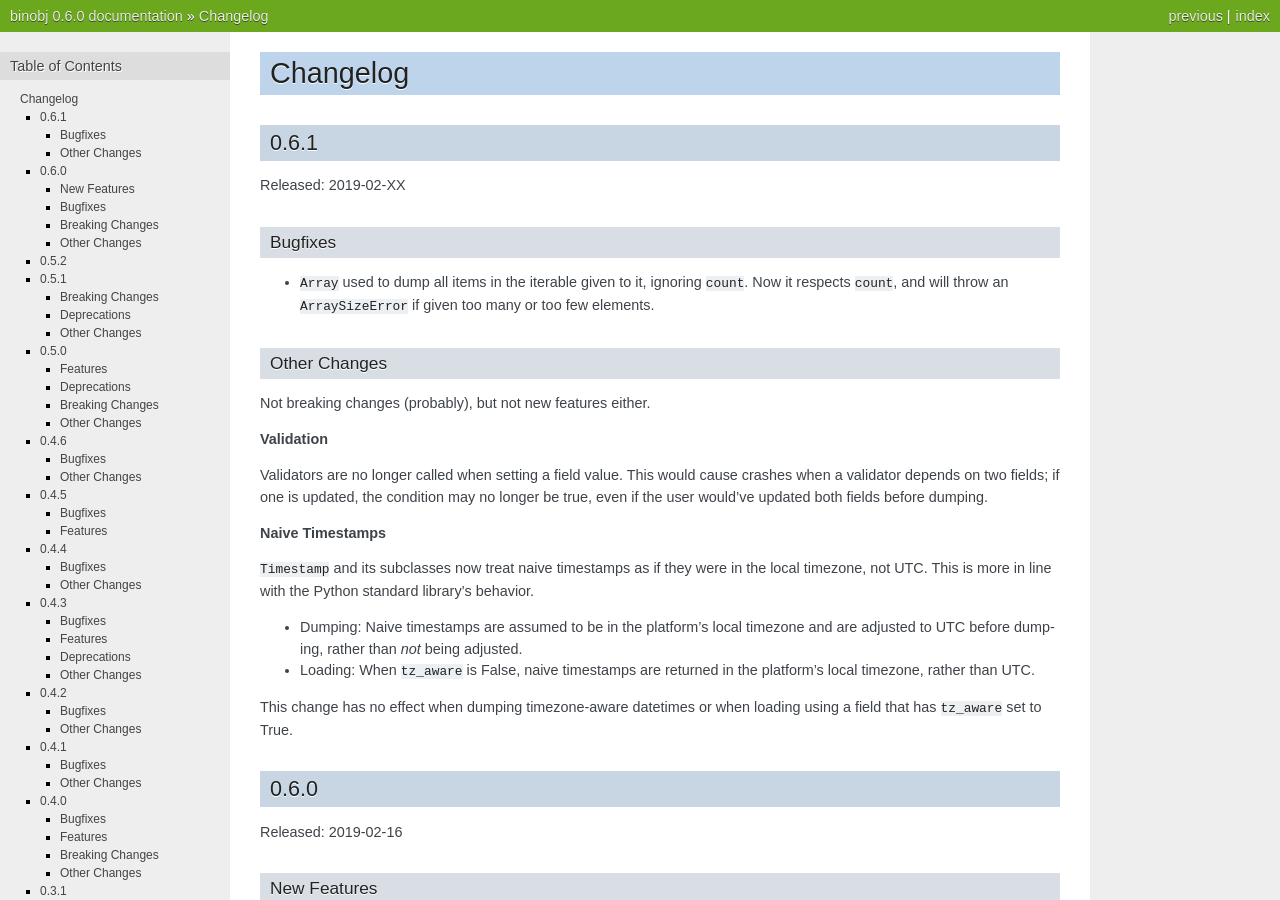
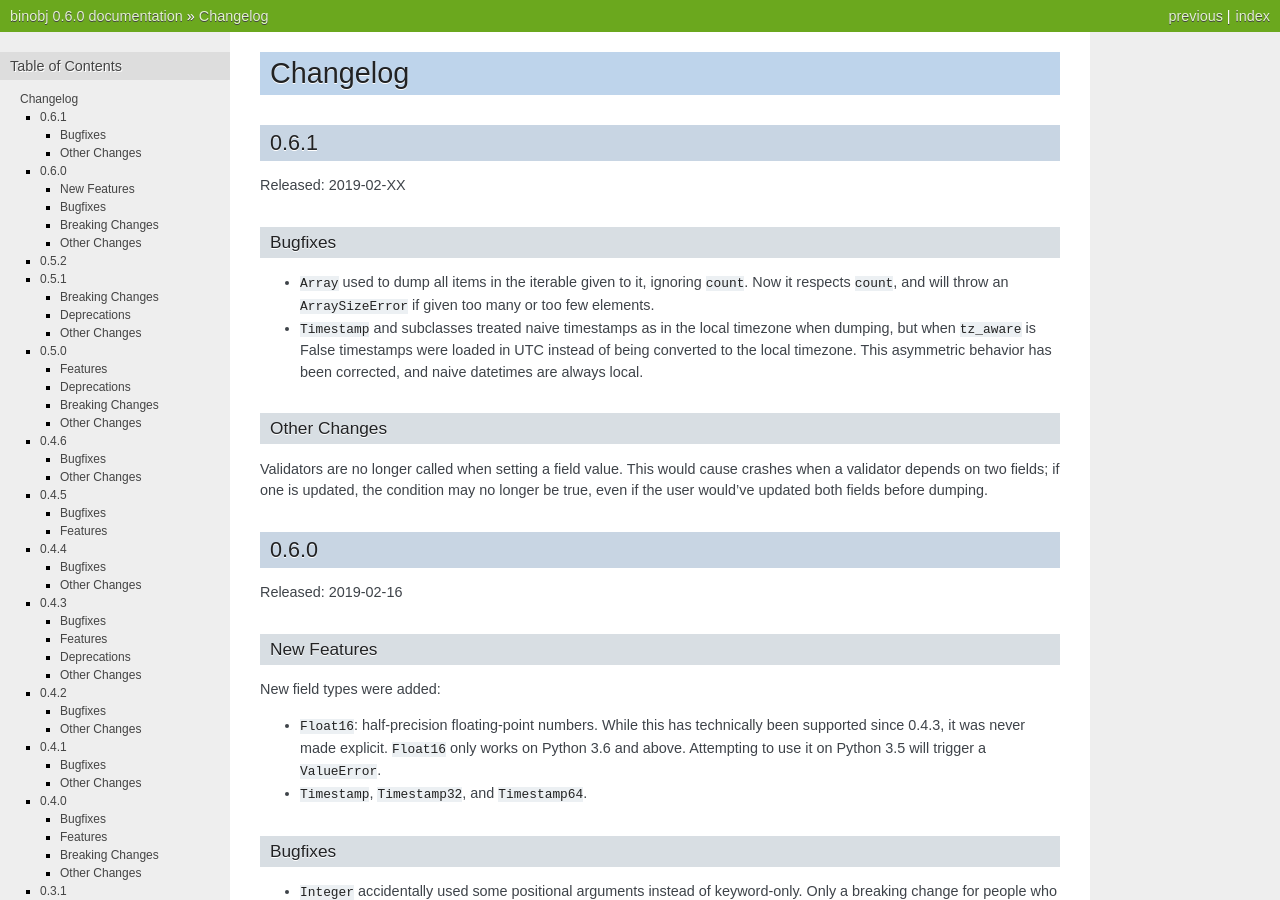
Before and after one commit to dargueta/binobj, a Sphinx documentation site: the page built from docs/source/CHANGELOG.rst, in a window 1280 px wide and 900 px high. Built offline with Sphinx 7.4.7, drawn with Linux system fonts in a browser that asks for light colours.

Commit message:
Fix incorrect phrasing in changelog

```diff
--- a/docs/source/CHANGELOG.rst
+++ b/docs/source/CHANGELOG.rst
@@ -12,32 +12,18 @@ Bugfixes
 * ``Array`` used to dump all items in the iterable given to it, ignoring ``count``.
   Now it respects ``count``, and will throw an ``ArraySizeError`` if given too
   many or too few elements.
+* ``Timestamp`` and subclasses treated naive timestamps as in the local timezone
+  when dumping, but when ``tz_aware`` is False timestamps were loaded in UTC
+  instead of being converted to the local timezone. This asymmetric behavior has
+  been corrected, and naive datetimes are always local.
 
 Other Changes
 ~~~~~~~~~~~~~
-
-Not breaking changes (probably), but not new features either.
-
-**Validation**
 
 Validators are no longer called when setting a field value. This would cause
 crashes when a validator depends on two fields; if one is updated, the condition
 may no longer be true, even if the user would've updated both fields before
 dumping.
-
-**Naive Timestamps**
-
-``Timestamp`` and its subclasses now treat naive timestamps as if they were in
-the local timezone, not UTC. This is more in line with the Python standard
-library's behavior.
-
-* Dumping: Naive timestamps are assumed to be in the platform's local timezone
-  and are adjusted to UTC before dumping, rather than *not* being adjusted.
-* Loading: When ``tz_aware`` is False, naive timestamps are returned in the
-  platform's local timezone, rather than UTC.
-
-This change has no effect when dumping timezone-aware datetimes or when loading
-using a field that has ``tz_aware`` set to True.
 
 0.6.0
 -----
```
